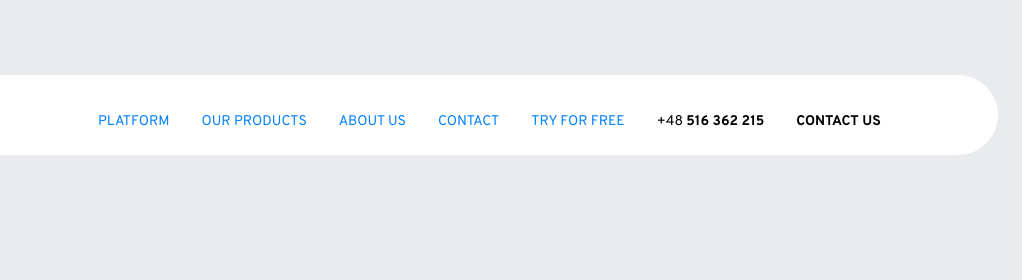
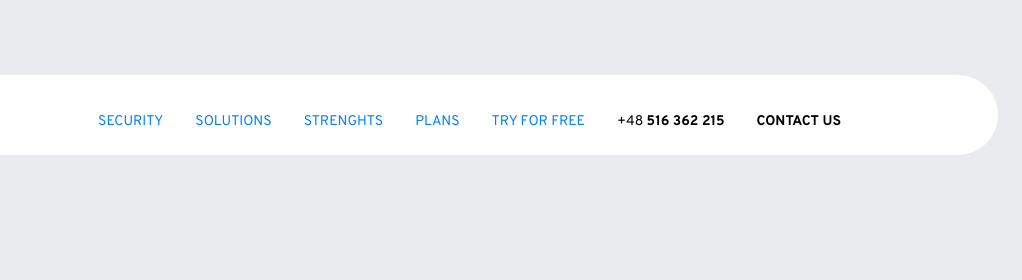
Before and after one commit to LeadernaPlatform/leaderna-one-pager, a website: page index.html in a window 1280 px wide. Shown: the top 280 px of the page, 258-1280 px from the left. Drawn offline with Linux system fonts and the light colour scheme.

Commit message:
fix menu tags and add links

```diff
--- a/index.html
+++ b/index.html
@@ -222,28 +222,30 @@
       <nav class="navigation-container">
         <ul class="page-tabs">
           <li class="single-tab">
-            <a href="#">platform</a>
+            <a href="#security-and-compliance">security</a>
           </li>
           <li class="single-tab">
-            <a href="#">our products</a>
+            <a href="#our-solutions">solutions</a>
           </li>
           <li class="single-tab">
-            <a href="#">about us</a>
+            <a href="#what-makes-us-different-info">strenghts</a>
           </li>
           <li class="single-tab">
-            <a href="#">contact</a>
+            <a href="#subscription">plans</a>
           </li>
           <li class="single-tab">
-            <a href="#">try for free</a>
+            <a href="https://calendly.com/leaderna/leaderna-platform-demo" target="_blank">try for free</a>
           </li>
           <li class="single-tab">
-            <p>
-              +48
-              <b>516 362 215</b>
-            </p>
+            <a href="tel: +48 516 362 215">
+              <p>
+                +48
+                <b>516 362 215</b>
+              </p>
+            </a>
           </li>
           <li class="single-tab">
-            <p><b>contact us</b></p>
+            <a href="#contact"><p><b>contact us</b></p></a>
           </li>
           <li class="single-tab">
             <div class="social-media">
@@ -1785,7 +1787,7 @@
       </div>
     </section>
 
-    <section id="out-solutions" class="our-solutions-section">
+    <section id="our-solutions" class="our-solutions-section">
       <h1 class="oss-title">
         Our
         <span>solutions</span>
```
